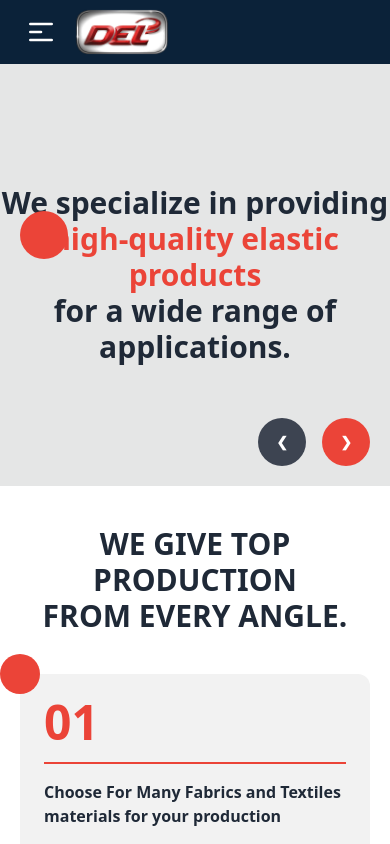
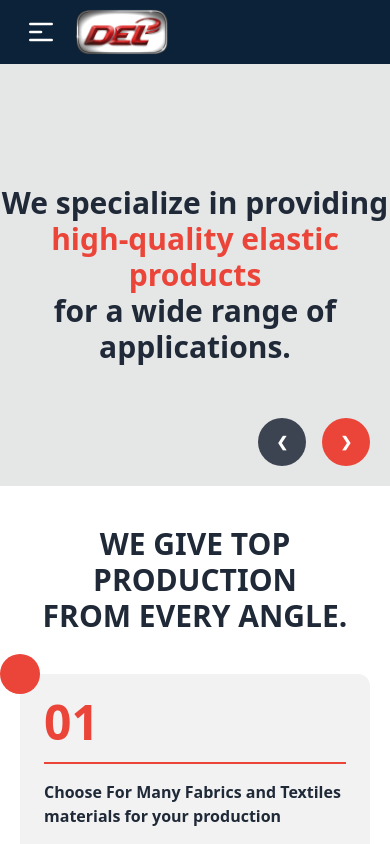
Before and after one commit to NashedShahRoni22/the-dynamic-exim-ltd, a React (Create React App) app: page / in a window 390 px wide. Shown: the top 844 px of the page. Built offline with nearby package versions, Linux system fonts and the light colour scheme.

Commit message:
Favicon setup done

```diff
--- a/src/components/HomeSlider.js
+++ b/src/components/HomeSlider.js
@@ -50,7 +50,7 @@ const HomeSlider = () => {
           </div>
         </div>
         {/* <div className="absolute h-12 w-12 bg-[#0B2239] rounded-full"></div> */}
-        <div className="absolute h-12 w-12 bg-[#EB4438] rounded-full top-1/4 left-5"></div>
+        <div className="hidden lg:block absolute h-12 w-12 bg-[#EB4438] rounded-full top-1/4 left-5"></div>
         <div className="hidden lg:block absolute h-24 w-24 bg-[#EB4438] rounded-full top-1/2 left-5 animate-bounce"></div>
         <div className="hidden lg:block absolute h-16 w-16 bg-[#0B2239] rounded-full top-1/3 right-5 animate-bounce"></div>
       </div>
```
Also changed, not shown: 1 other file (tests, documents, lock files or other folders).
